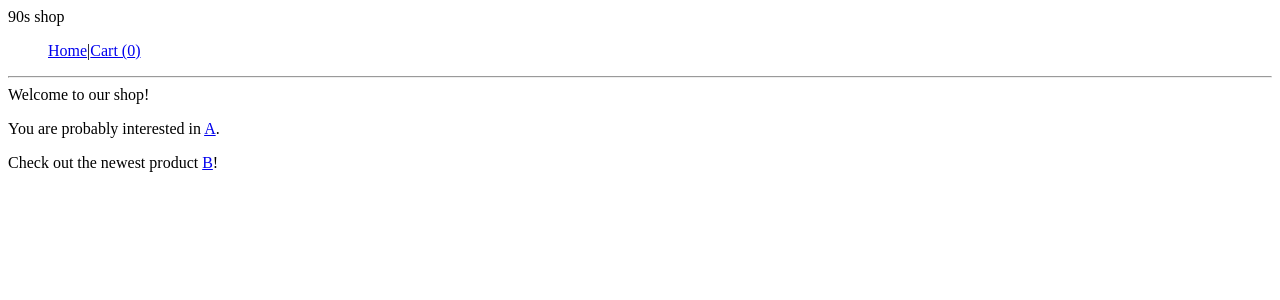
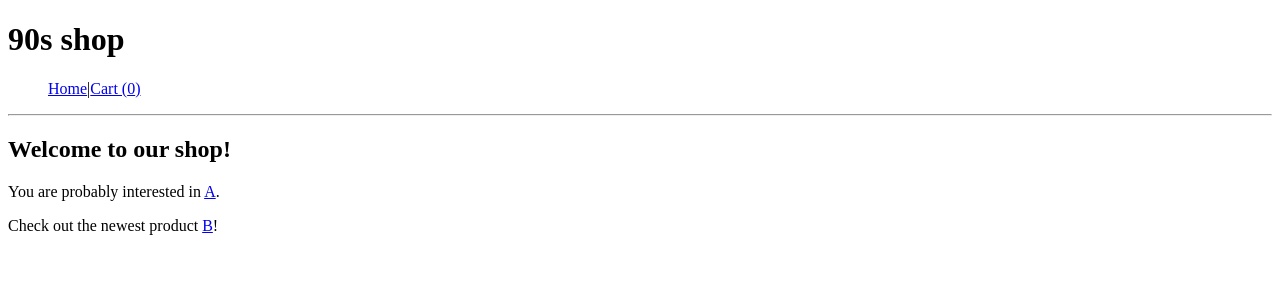
Before and after one commit to Sitkus/marketplace-mvp_react, a React (Create React App) app: page / in a window 1280 px wide. Shown: the top 300 px of the page. Built offline with nearby package versions, Linux system fonts and the light colour scheme.

Commit message:
Split App file into separate comps

```diff
--- a/src/App.js
+++ b/src/App.js
@@ -1,81 +1,16 @@
-import pictureA from './assets/a.jpg';
-import pictureB from './assets/b.jpg';
-
-function cartItems() {
-  return []
-}
+import { BrowserRouter as Router } from 'react-router-dom';
+import Header from './components/Header.js'
+import AppRoutes from './routes';
 
 function App() {
-  return (
-    <main>
-      <header>
-        90s shop
-        <nav>
-          <ul style={{listStyleType: 'none', display: 'flex'}}>
-            <li><a href="/">Home</a></li>
-            |
-            <li><a href="/cart">Cart ({cartItems().length})</a></li>
-          </ul>
-        </nav>
-        <hr/>
-      </header>
-
-      {
-        window.location.pathname === '/' && (
-          <div>
-            Welcome to our shop!
-
-            <p>
-              You are probably interested in <a href="/products/a">A</a>.
-            </p>
-
-            <p>
-              Check out the newest product <a href="/products/b">B</a>!
-            </p>
-          </div>
-        )
-      }
-      {
-        window.location.pathname === '/products/b' && (
-          <div>
-            <h1>Product B</h1>
-            <p>Price: 30 USD</p>
-
-            <button onClick={() => console.warn('Not implemented!')}>
-              Add to cart
-            </button>
-
-            <div><img src={pictureB} width={640}/></div>
-          </div>
-        )
-      }
-      {
-        window.location.pathname === '/products/a' && (
-          <div>
-            <h1>Product A</h1>
-            <p>Price: 10 USD</p>
-
-            <button onClick={() => console.warn('Not implemented!')}>
-              Add to cart
-            </button>
-
-            <div><img src={pictureA} width={640}/></div>
-          </div>
-        )
-      }
-      {
-        window.location.pathname === '/cart' && (
-          <div>
-            Are you ready to purchase these?
-
-            <ul>
-              {cartItems().map((cartItem) => <li key={cartItem}>{cartItem}</li>)}
-            </ul>
-          </div>
-        )
-      }
-    </main>
-  );
+     return (
+         <Router>
+             <main>
+                <Header />
+                <AppRoutes />
+             </main>
+         </Router>
+     )
 }
 
 export default App;
--- a/src/components/HomePage.js
+++ b/src/components/HomePage.js
@@ -1,5 +1,21 @@
+import { Link } from 'react-router-dom';
+
 function HomePage() {
-    return (<div />);
+    return (
+          <div>
+            <h2>
+                Welcome to our shop!
+            </h2>
+
+            <p>
+              You are probably interested in <Link to="products/a">A</Link>.
+            </p>
+
+            <p>
+              Check out the newest product <Link to="products/b">B</Link>!
+            </p>
+          </div>
+    );
 }
 
 export default HomePage;
--- a/src/components/ProductPage.js
+++ b/src/components/ProductPage.js
@@ -1,5 +1,27 @@
+import { useParams } from 'react-router-dom';
+
 function ProductPage() {
-    return (<div />);
+    const { name } = useParams();
+
+    function addToCart() {
+        console.log('Added to the cart')
+        return true
+    }
+
+    return (
+          <div>
+                <h1>Product {name.toUpperCase()}</h1>
+                <p>Price: {30} USD</p>
+
+                <button onClick={addToCart}>
+                  Add to cart
+                </button>
+
+                <div><img src={'../'} width="640" /></div>
+
+          </div>
+
+    );
 }
 
 export default ProductPage;
```
